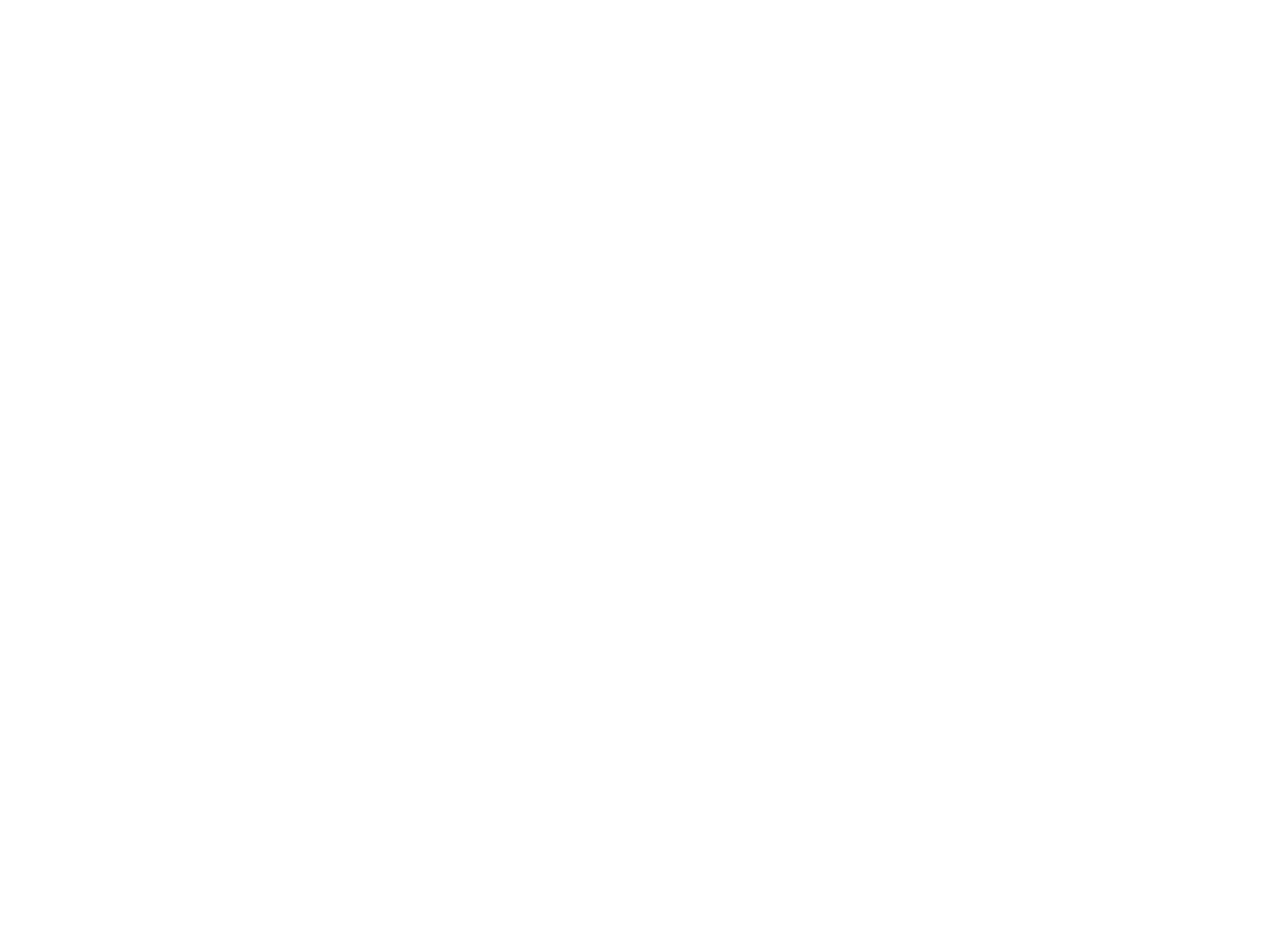
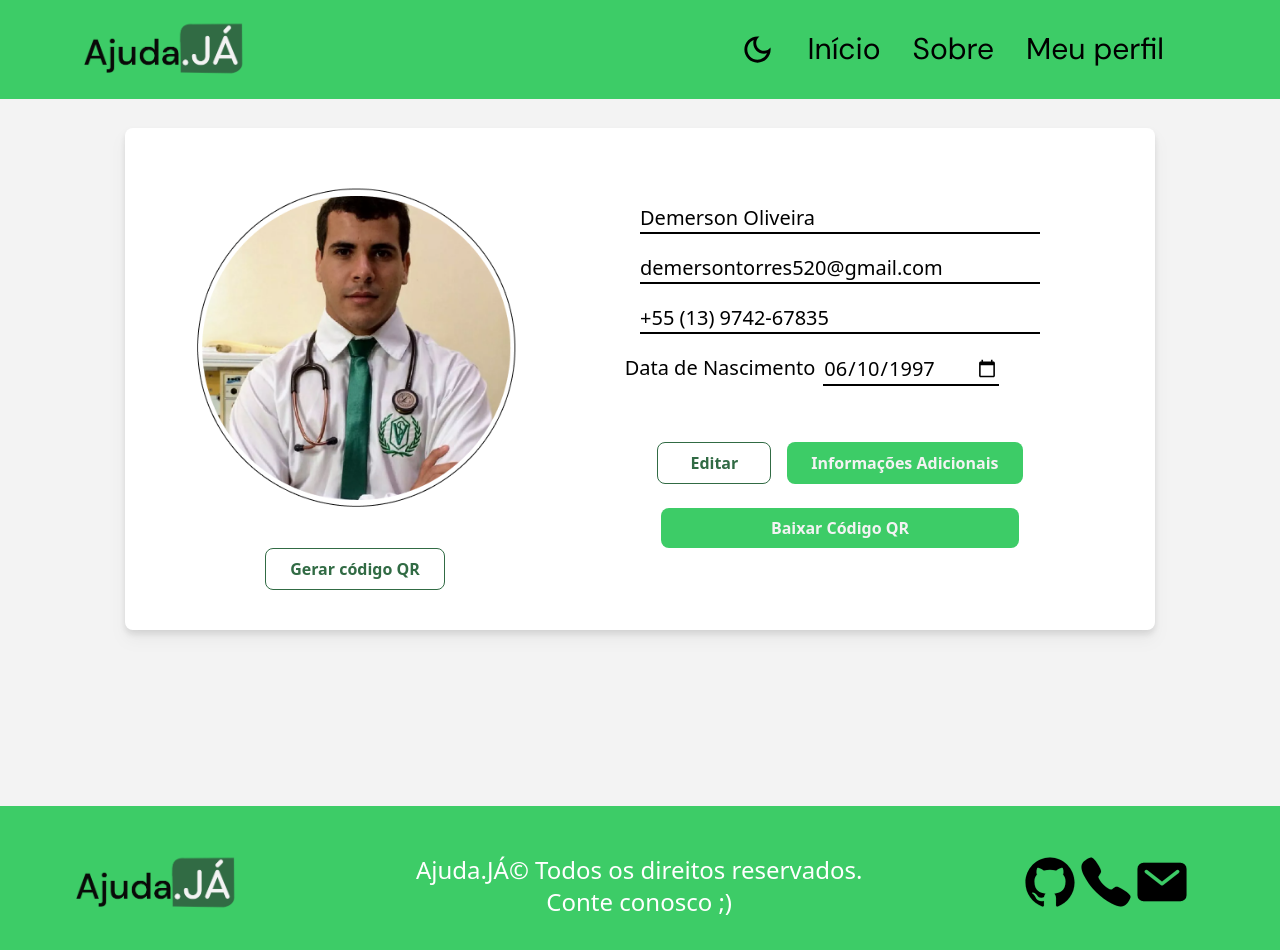
Before and after one commit to PedroVenchiarutti/ajudaJa-Project, a React (Vite) app: page /EditProfile in a window 1280 px wide. Before the commit this address had no page. Before the commit the page ends 800 px from the top, so only its background shows below. Built offline with nearby package versions, Linux system fonts and the light colour scheme.

Commit message:
add: page editProfile layout

```diff
--- /dev/null
+++ b/src/Pages/EditProfile/index.jsx
@@ -0,0 +1,56 @@
+import React, {useState} from "react";
+import Header from '../../Components/Header'
+import Footer from '../../Components/Footer'
+import EditProfilePNG from '../../../public/images/editprofile.png'
+
+
+const EditProfile = () => {
+
+    const [username, setUsername] = useState();
+    const [email, setEmail] = useState();
+    const [cellphone, setCellphone] = useState();
+    const [birthday, setBirthday] = useState();
+
+
+    return (
+        <div className="w-full   bg-white">
+            <Header/>
+
+                    {/* Content */}
+                <div className="w-[1080px] pt-32 flex m-auto">
+                    <div className=" bg-[#fff] drop-shadow-lg  flex justify-around m-auto px-10 py-5 rounded-lg pb-10">
+                        <div className="flex flex-col justify-center items-center ">
+                            <img className="w-[400px]" src={EditProfilePNG} alt="" />
+                            <button className="border mr-5 px-6 py-2 rounded-lg text-navFontColor font-bold  hover:bg-navBg hover:text-white ">Gerar código QR</button>
+                        </div>
+                        <div className="pt-14  formAndButtons flex flex-col w-[550px] content-center ">
+                            <form className="flex flex-col gap-5 items-center ">
+                                <input className=" border-b-2 w-[400px] text-xl " value='Demerson Oliveira' type="text" />
+                                <input className="border-b-2 w-[400px] text-xl " value='demersontorres520@gmail.com'  type="text" />
+                                <input className="border-b-2 w-[400px] text-xl " value='+55 (13) 9742-67835'  type="text" />
+                                <div className="flex gap-2 mr-14  ">
+                                    <label className="text-xl " htmlFor="">
+                                       Data de Nascimento
+                                    </label>
+                                    <input className="border-b-2 text-xl" type="date" value="1997-06-10"/>
+                                </div>
+
+
+                            </form>
+
+                            <div className="buttons py-6 pt-14 flex gap-4 justify-center">
+
+                                <button className="border px-8 py-2 rounded-lg text-navFontColor font-bold  hover:bg-navBg hover:text-white ">Editar</button>
+                            <button className="px-6 py-2 rounded-lg text-white font-bold  bg-navBg hover:bg-opacity-0 hover:text-navFontColor hover:border ">Informações Adicionais</button>
+                            </div>
+                            <button className="mx-24 px-6 py-2 rounded-lg text-white font-bold  bg-navBg hover:bg-opacity-0 hover:text-navFontColor hover:border ">Baixar Código QR</button>
+                        </div>
+                    </div>
+                </div>
+
+            <Footer/>
+        </div>
+    )
+}
+
+export default EditProfile
--- a/src/Pages/Homepages/Homepage.jsx
+++ b/src/Pages/Homepages/Homepage.jsx
@@ -8,6 +8,7 @@
 import Cards from '../Cards/Cards'
 import Footer from '../../Components/Footer';
 import Chatbox from '../ChatBox'
+import Fade from 'react-reveal/Fade';
 
 import '../../index.scss'
 
@@ -17,11 +18,12 @@
     <Header />
     <div className='flex md:max-h-[520px]'>
 
-    <div className='max-w-3xl flex-col flex-1 md:max-h-72 md:pr-0 pr-16'>
-      <h1  className='pt-32 md:mr-3 text-right font-secondary md:text-[60px] leading-relaxed text-[25px] font-bold pl-10'>Saia de casa<h1   className='text-firstSessionFontColor'>Sem se</h1  ><font    className='text-firstSessionFontColor flex-row'> preocupar </font >com o amanhã!</h1 >
+    <Fade left>
+      <div className='max-w-3xl flex-col flex-1 md:max-h-72 md:pr-0 pr-16'>
+        <h1  className='pt-32 md:mr-3 text-right font-secondary md:text-[60px] leading-relaxed text-[25px] font-bold pl-10'>Saia de casa<h1   className='text-firstSessionFontColor'>Sem se</h1  ><font    className='text-firstSessionFontColor flex-row'> preocupar </font >com o amanhã!</h1 >
 
-
-    </div>
+      </div>
+    </Fade>
     <div className='max-w-[800px]'>
       <img className='md:mt-28  pt-40 md:pt-0  pb-12 md:w-[900px] md:h-[580px] pr-10' src="images/na_feb_50.jpg" alt="" />
     </div>
--- a/src/Routes/index.jsx
+++ b/src/Routes/index.jsx
@@ -3,6 +3,7 @@
 import HomePage from '../Pages/Homepages/Homepage';
 import SingUp from '../Pages/SingUp And Login/SingUp/SingUp';
 import UserInformation from '../Pages/UserInformation'
+import EditProfile from '../Pages/EditProfile';
 
 
 const RouterApp = () => (
@@ -11,6 +12,7 @@
       <Route path="/" element={<HomePage />} />
       <Route path='/singup' element={<SingUp/>} />
       <Route path='/userInformation' element={<UserInformation/>} />
+      <Route path='/EditProfile' element={<EditProfile/>} />
     </Routes>
   </Router>
 );
```
Also changed, not shown: public/images/editprofile.png (added), public/images/qrCode.png (added).
